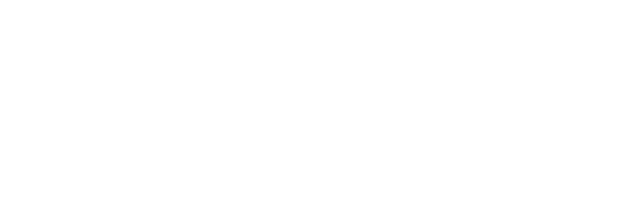
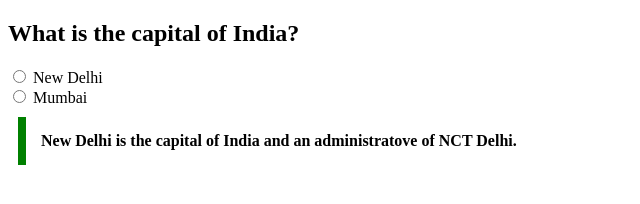
Before and after one commit to acciojob/trivia-kumawat30rahul, a website: page main.html in a window 1280 px wide. Shown: the whole page, without its empty margins (0-640 px from the left). Drawn offline with Linux system fonts and the light colour scheme.

Commit message:
initial commit

```diff
--- a/main.html
+++ b/main.html
@@ -7,9 +7,17 @@
 </head>
 
 <body>
-	<!-- the entire body must be written by student -->
-    <script type="text/javascript" src="./script.js">
-</script>
+	<section>
+		<h1>What is the capital of India?</h1>
+		<input type="radio"  name="capital" >
+		<label for="new delhi" > New Delhi</label>
+		<br>
+		<input type="radio"  name="capital" >
+		<label for="Mumbai" >Mumbai</label>
+		<blockquote cite=" https://en.wikipedia.org/wiki/New_Delhi ">
+			New Delhi is the capital of India and an administratove of NCT Delhi.
+		</blockquote>
+	</section>
 
 </body>
 
--- a/styles.css
+++ b/styles.css
@@ -1,2 +1,9 @@
 
-/* Your CSS Code here. */
+blockquote{
+    max-width: 600px;
+     margin: 10px;
+     padding: 15px;
+     border-left: 8px solid green;
+     background-color: #f8fffe"";
+     font-weight: bold;
+}
```
